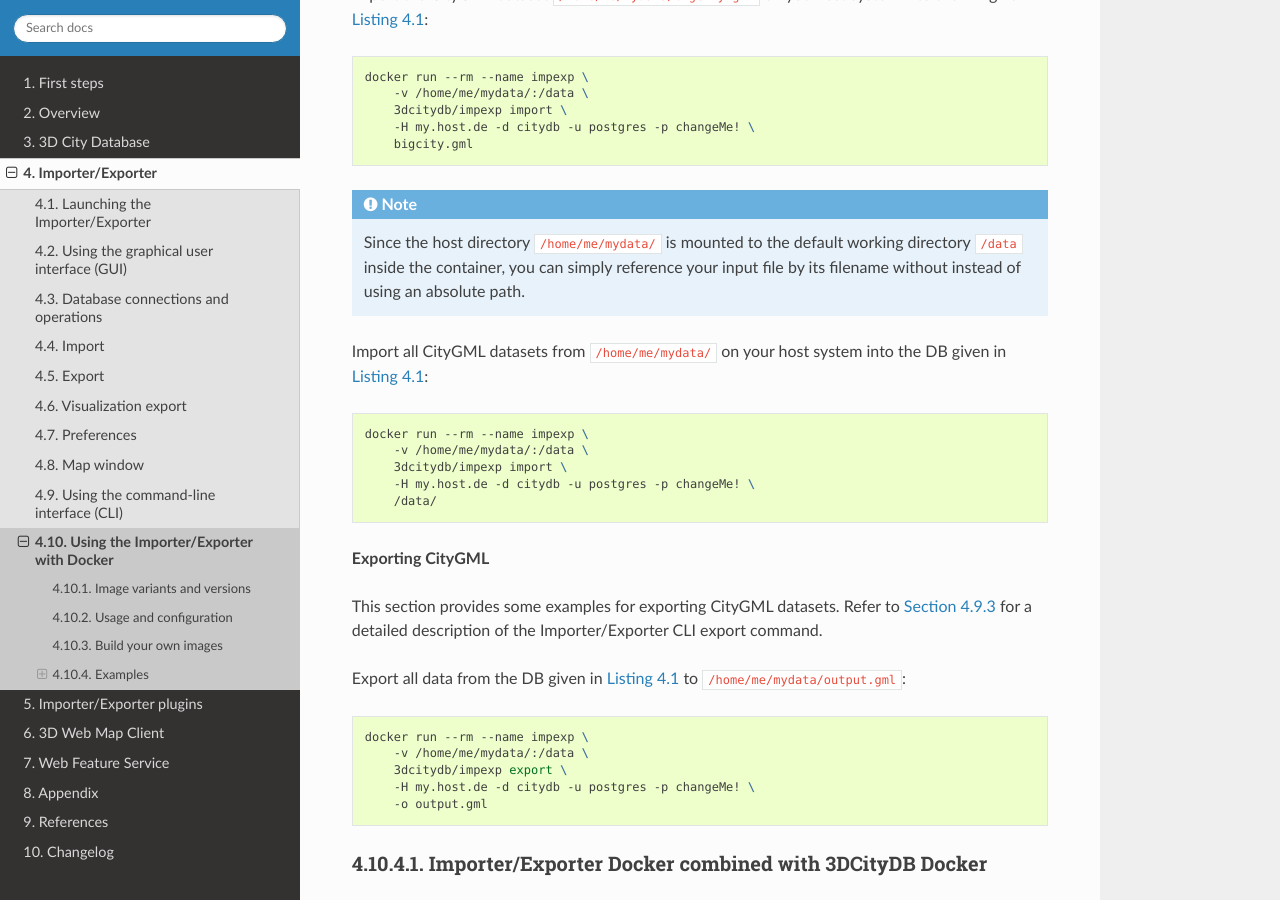
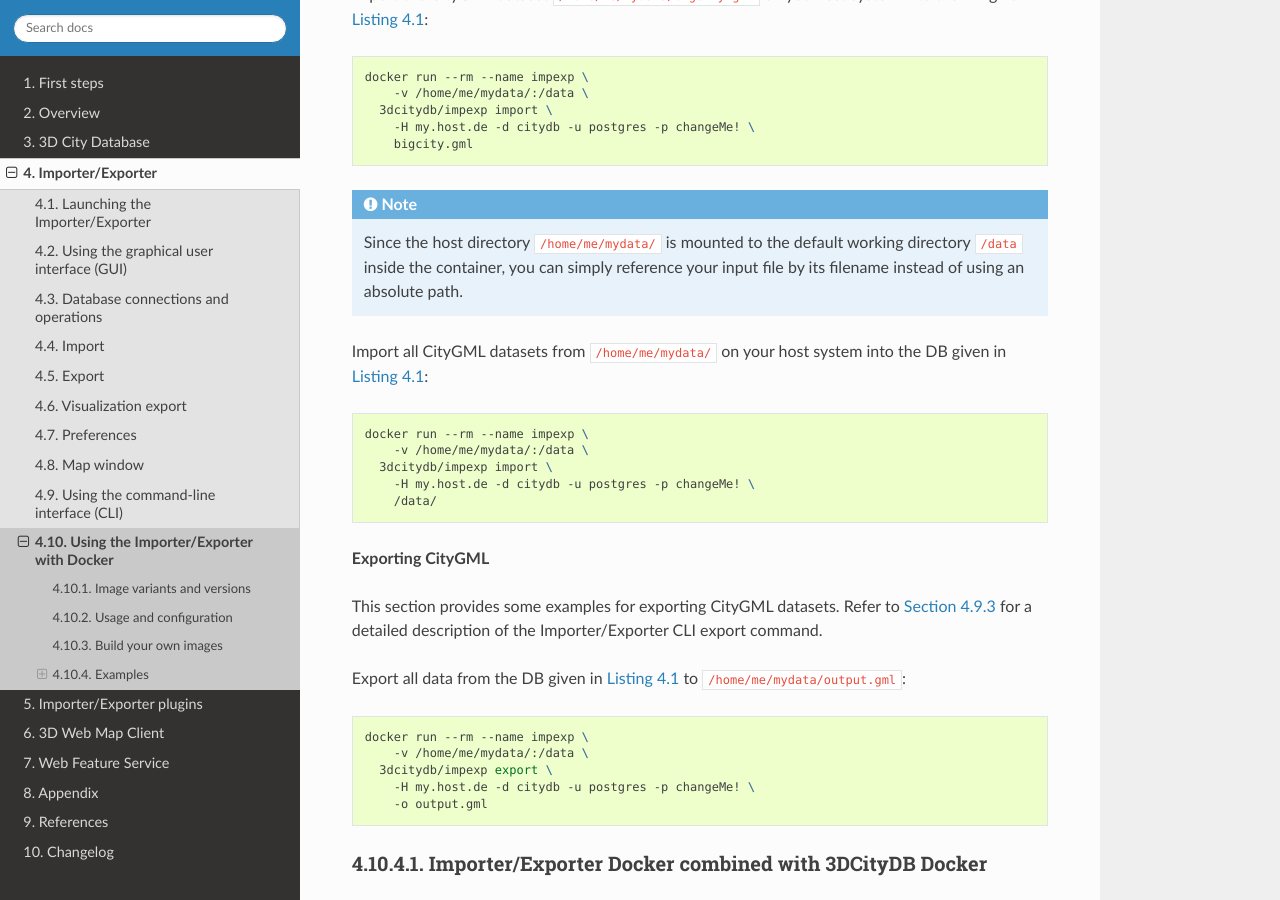
Before and after one commit to 3dcitydb/3dcitydb-docs, a Sphinx documentation site: the page built from source/impexp/docker.rst, in a window 1280 px wide and 900 px high, scrolled down 4312 px. Built offline with Sphinx 7.4.7 and the Read the Docs theme 2.0.0, drawn with Linux system fonts in a browser that asks for light colours; some of the changed lines change nothing that is shown; some of the changed text lies outside the part shown.

Commit message:
corrections

```diff
--- a/source/impexp/docker.rst
+++ b/source/impexp/docker.rst
@@ -75,8 +75,8 @@
 
   docker pull 3dcitydb/impexp:edge
   docker pull 3dcitydb/impexp:latest-apline
-  docker pull 3dcitydb/4.3.0
-  docker pull 3dcitydb/4.3.0-alpine
+  docker pull 3dcitydb/impexp:4.3.0
+  docker pull 3dcitydb/impexp:4.3.0-alpine
 
 
 *******************************************************************************
@@ -252,13 +252,13 @@
 
   docker run --rm --name impexp \
       -v /home/me/mydata/:/data \
-      3dcitydb/impexp import \
+    3dcitydb/impexp import \
       -H my.host.de -d citydb -u postgres -p changeMe! \
       bigcity.gml
 
 .. note:: Since the host directory ``/home/me/mydata/`` is mounted to the default
    working directory ``/data`` inside the container, you can simply
-   reference your input file by its filename without instead of using an absolute path.
+   reference your input file by its filename instead of using an absolute path.
 
 Import all CityGML datasets from ``/home/me/mydata/`` on your host system
 into the DB given in :numref:`impexp_docker_code_exampledb`:
@@ -267,7 +267,7 @@
 
   docker run --rm --name impexp \
       -v /home/me/mydata/:/data \
-      3dcitydb/impexp import \
+    3dcitydb/impexp import \
       -H my.host.de -d citydb -u postgres -p changeMe! \
       /data/
 
@@ -284,7 +284,7 @@
 
   docker run --rm --name impexp \
       -v /home/me/mydata/:/data \
-      3dcitydb/impexp export \
+    3dcitydb/impexp export \
       -H my.host.de -d citydb -u postgres -p changeMe! \
       -o output.gml
 
@@ -309,7 +309,7 @@
       -e SRID=25832 \
     3dcitydb/3dcitydb-pg:edge-alpine
 
-The next step is to :ref:`import <impexp_cli_export_vis_command>` our data to
+The next step is to :ref:`import <impexp_cli_import_command>` our data to
 the 3DCityDB container. Therefore, we need to mount our data directory to
 the container, as shown in line 3.
 The emphasized lines show how to use the container name from the first step
```
